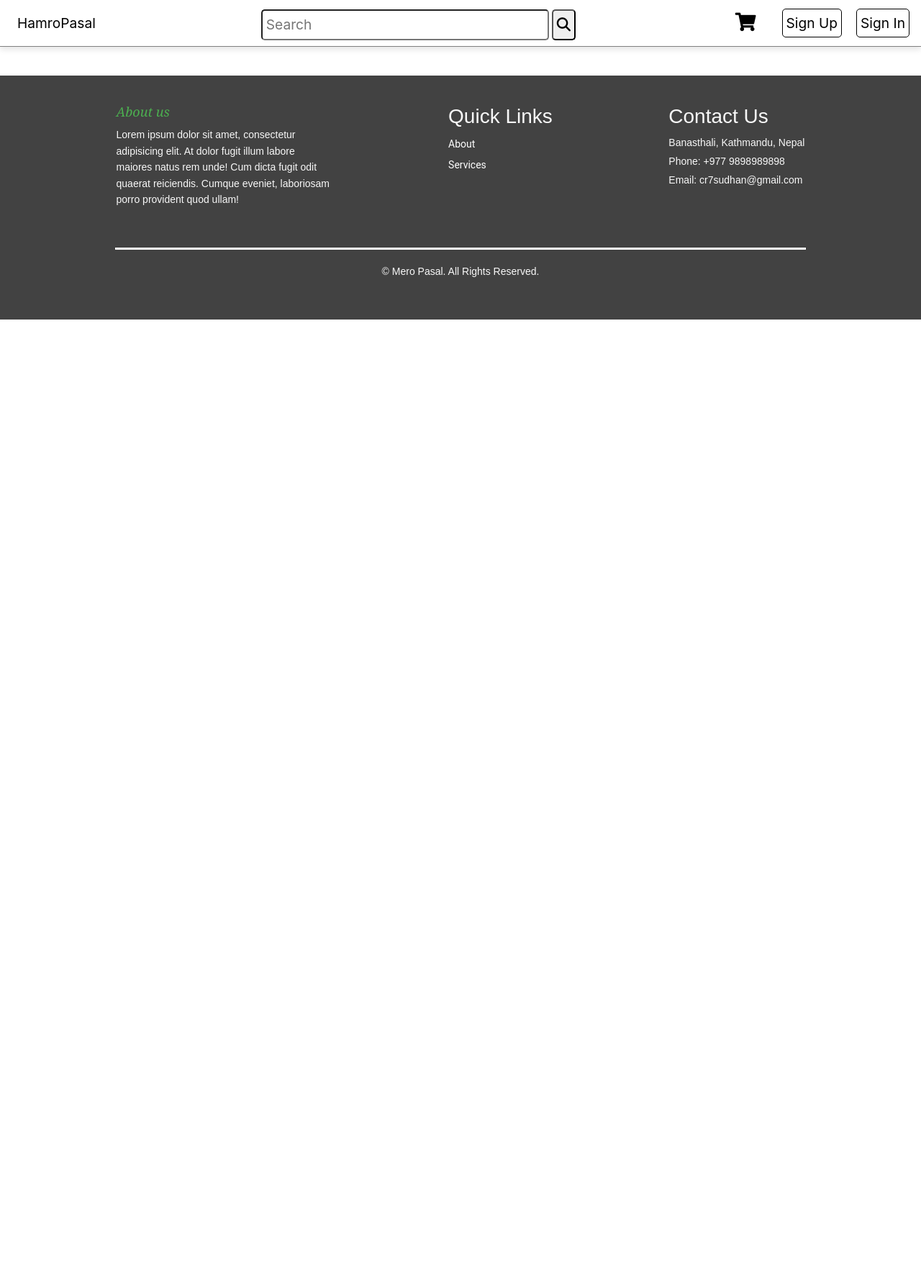
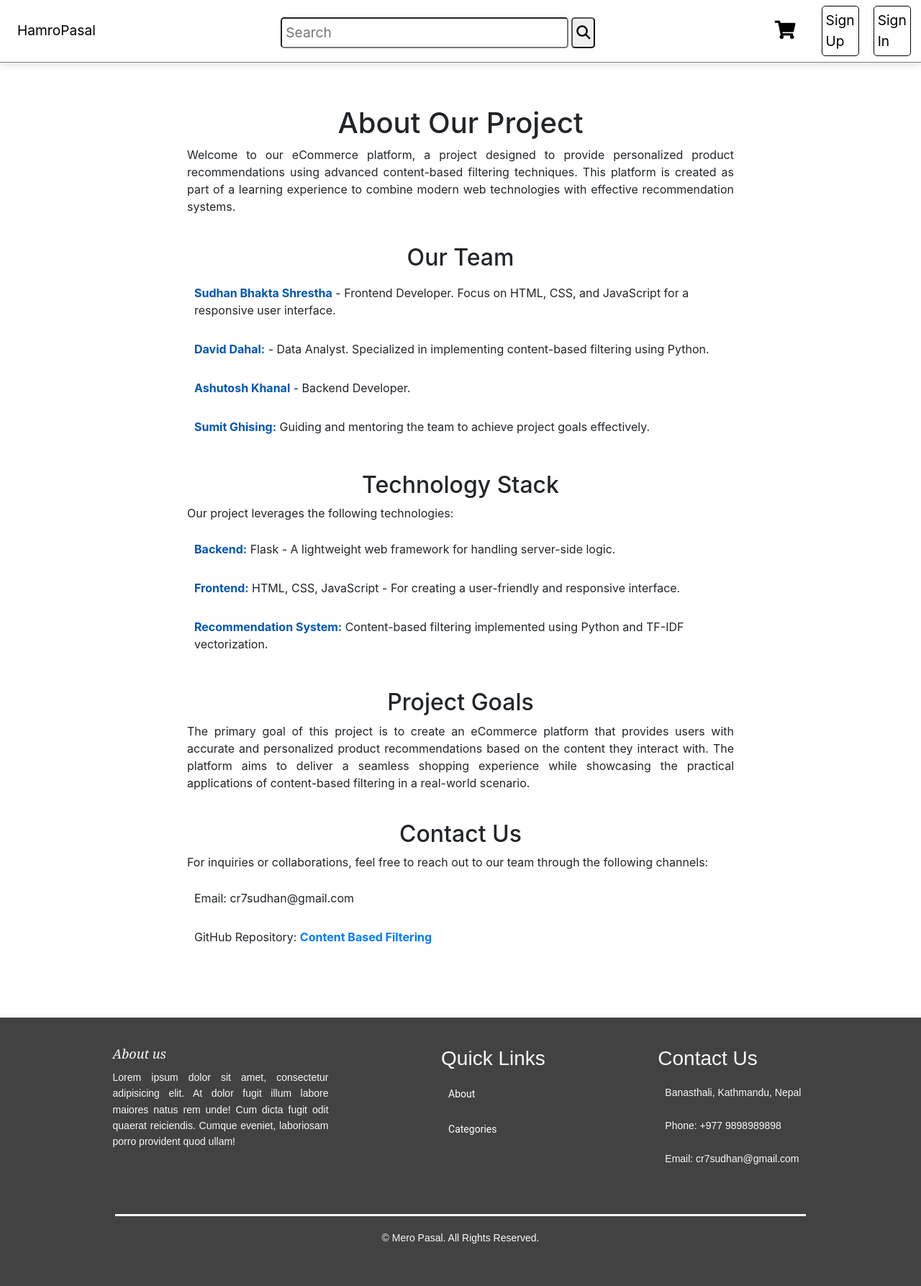
Before and after one commit to UnstaBleSos/7th-sem-Project-Content-Based-Filtering, a Flask app: page /about in a window 1280 px wide. Shown: the whole page at 72% size. Before the commit the page ends 444 px from the top, so only its background shows below. Run offline with Flask 3, Linux system fonts and the light colour scheme; parts of the project's set-up code (start-up, migrations or seed data) failed here and were passed over; some libraries are stand-ins or nearby versions.

Commit message:
few changes

```diff
--- a/app.py
+++ b/app.py
@@ -261,19 +261,24 @@ def signup():
         user = text("Select username from signup where username=:username")
         result= db.session.execute(user,{'username':username}).scalar()
 
+        print(password)
+        print(repassword)
+
+
         if result:
             products = DisplayProduct.query.all()
             return render_template('index.html', data=products, message="Username already exits try again")
 
 
-        if(password == repassword and len(password)>8):
+        if password == repassword and len(password)>8:
             new_signup = Signup(username=username, email=email, password=password,repassword= repassword,status=1,role='user')
             db.session.add(new_signup)
             db.session.commit()
             signup_message="User signed up successfully"
+        elif len(password)<8:
+            signup_message="Password length should be greater than 8"
         else:
-            signup_message="Password donot match or password length should be greater than 8"
-
+            signup_message = "Unable to Join"
         products = DisplayProduct.query.all()
         return render_template('index.html',data= products,message=signup_message)
 
@@ -296,7 +301,12 @@ def signin():
             session['username']=user.username
             session['logged_in']=True
             signin_message="Welcome"
-            print(session['username'])
+            value =  session['username']
+
+            products = DisplayProduct.query.all()
+            return render_template('index.html',
+                                   data=products, message=signin_message, value=value
+                                   )
         elif admins :
             session['adminlogin'] = admins.id
             session['adminlogin'] = True
--- a/templates/about.html
+++ b/templates/about.html
@@ -3,14 +3,150 @@
 <head>
     <meta charset="UTF-8">
     <meta name="viewport" content="width=device-width, initial-scale=1">
-    <title>Document</title>
+    <title>About Us</title>
+
+    <style>
+        /* styles.css */
+body {
+    font-family: Arial, sans-serif;
+    margin: 0;
+    padding: 0;
+    line-height: 1.6;
+
+}
+
+main {
+    max-width: 800px;
+    margin: 20px auto;
+    padding: 20px;
+    background: #fff;
+    border-radius: 8px;
+
+}
+
+h1, h2 {
+
+    text-align: center;
+}
+
+h1 {
+    margin-bottom: 20px;
+}
+
+h2 {
+    margin-top: 40px;
+    margin-bottom: 20px;
+}
+
+p {
+    margin-bottom: 15px;
+    text-align: justify;
+}
+
+ul {
+    list-style: none;
+    padding: 0;
+}
+
+ul li {
+
+
+    padding: 10px;
+    margin-bottom: 10px;
+    border-radius: 4px;
+}
+
+ul li strong {
+    color: #0056b3;
+}
+
+a {
+
+    text-decoration: none;
+}
+
+a:hover {
+    text-decoration: underline;
+}
+
+section {
+    margin-bottom: 40px;
+}
+
+#contact ul {
+    padding: 0;
+    list-style-type: none;
+}
+
+#contact ul li {
+    margin-bottom: 10px;
+}
+
+#contact ul li a {
+    font-weight: bold;
+}
+
+    </style>
 </head>
 <body>
 
+    {% include 'heads.html' %}
 
-    {% include'heads.html' %}
-    {% include'foots.html' %}
+    <main>
+        <section id="about">
+            <h1>About Our Project</h1>
+            <p>
+                Welcome to our eCommerce platform, a project designed to provide personalized product recommendations
+                using advanced content-based filtering techniques. This platform is created as part of a learning experience
+                to combine modern web technologies with effective recommendation systems.
+            </p>
+        </section>
 
+        <section id="team">
+            <h2>Our Team</h2>
+            <ul>
+                <li><strong>Sudhan Bhakta Shrestha</strong> - Frontend Developer. Focus on HTML, CSS, and JavaScript for a responsive user interface.</li>
+                <li><strong>David Dahal:</strong> - Data Analyst. Specialized in implementing content-based filtering using Python.</li>
+                <li><strong>Ashutosh Khanal</strong> - Backend Developer. </li>
+                <li><strong>Sumit Ghising:</strong> Guiding and mentoring the team to achieve project goals effectively.</li>
+            </ul>
+        </section>
+
+        <section id="tech-stack">
+            <h2>Technology Stack</h2>
+            <p>
+                Our project leverages the following technologies:
+            </p>
+            <ul>
+                <li><strong>Backend:</strong> Flask - A lightweight web framework for handling server-side logic.</li>
+                <li><strong>Frontend:</strong> HTML, CSS, JavaScript - For creating a user-friendly and responsive interface.</li>
+                <li><strong>Recommendation System:</strong> Content-based filtering implemented using Python and TF-IDF vectorization.</li>
+            </ul>
+        </section>
+
+        <section id="goals">
+            <h2>Project Goals</h2>
+            <p>
+                The primary goal of this project is to create an eCommerce platform that provides users with
+                accurate and personalized product recommendations based on the content they interact with.
+                The platform aims to deliver a seamless shopping experience while showcasing the practical applications of
+                content-based filtering in a real-world scenario.
+            </p>
+        </section>
+
+        <section id="contact">
+            <h2>Contact Us</h2>
+            <p>
+                For inquiries or collaborations, feel free to reach out to our team through the following channels:
+            </p>
+            <ul>
+                <li>Email: cr7sudhan@gmail.com</li>
+                <li>GitHub Repository: <a href="https://github.com/UnstaBleSos/7th-sem-Project-Content-Based-Filtering" target="_blank">Content Based Filtering</a></li>
+            </ul>
+        </section>
+    </main>
+
+    {% include 'foots.html' %}
 
 </body>
 </html>
--- a/templates/foots.html
+++ b/templates/foots.html
@@ -77,14 +77,14 @@
     font-family: 'Merriweather', 'Georgia', serif;
     font-size: 18px;
     font-style: italic;
-    color: #4CAF50; /* Green accent */
+
 }
 
 
 .links a {
     font-family: 'Roboto', Arial, Helvetica, sans-serif;
     font-size: 14px;
-    color: white; /* Consistent with your footer */
+    color: white;
     text-decoration: none;
 }
 
@@ -102,7 +102,7 @@
             <h3>Quick Links</h3>
             <ul>
                 <li><a href="/about">About</a></li>
-                <li><a href="/services">Services</a></li>
+                <li><a href="/categories">Categories</a></li>
             </ul>
         </div>
         <div class="contact">
--- a/templates/heads.html
+++ b/templates/heads.html
@@ -94,15 +94,24 @@
         transition:0.4s ease;
     }
     .nav-links{
+       width:15%;
         display:flex;
         align-items:center;
-        justify-content:space-evenly;
+        justify-content:space-between;
+
+
     }
     .nav-links a{
         color:black;
         font-size:1.2rem;
     }
     .user{
+        display:flex;
+        flex-direction:column;
+        align-items: center;    /* Centers the icon and username horizontally */
+    text-align: center;     /* Ensures the username is centered under the icon */
+    gap: 5px;
+    margin-top:15px;
 
     }
     .signin{
@@ -167,7 +176,7 @@
             </div>
             <div class="user">
                  <i class="fa-solid fa-user fa-lg"></i>
-                <span style="position:relative;top:20px;right:40px;">
+                <span >
                     {{ session['username']}}
                 </span>
 
@@ -175,7 +184,7 @@
             <div>
                      <a class="logout" href="/logout" style="text-decoration:none;">Logout</a>
             </div>
-               </div>
+        </div>
                 {% else %}
        <div class="nav-links">
             <div class="cart">
--- a/templates/index.html
+++ b/templates/index.html
@@ -32,11 +32,8 @@
 
 
 {% if message %}
-<h1 id="messages" style="color:red; margin-left:15%; margin-bottom:10px;" >{{message}}</h1>
+<h1 id="messages" style="color:red; margin-left:45%; margin-bottom:10px;" >{{message}} {{value}}</h1>
 {% endif %}
-<!--<div class="text-center mt-5" style="margin-bottom:20px;">-->
-<!--  <a  href="main" class="btn btn-primary btn-lg">Go To Main Page</a>-->
-<!--</div>-->
 
 <h1 style="margin-left:45%;margin-bottom:30px;">Top Trending </h1>
 
```
Also changed, not shown: templates/fetch.html (+10 -2 lines).
